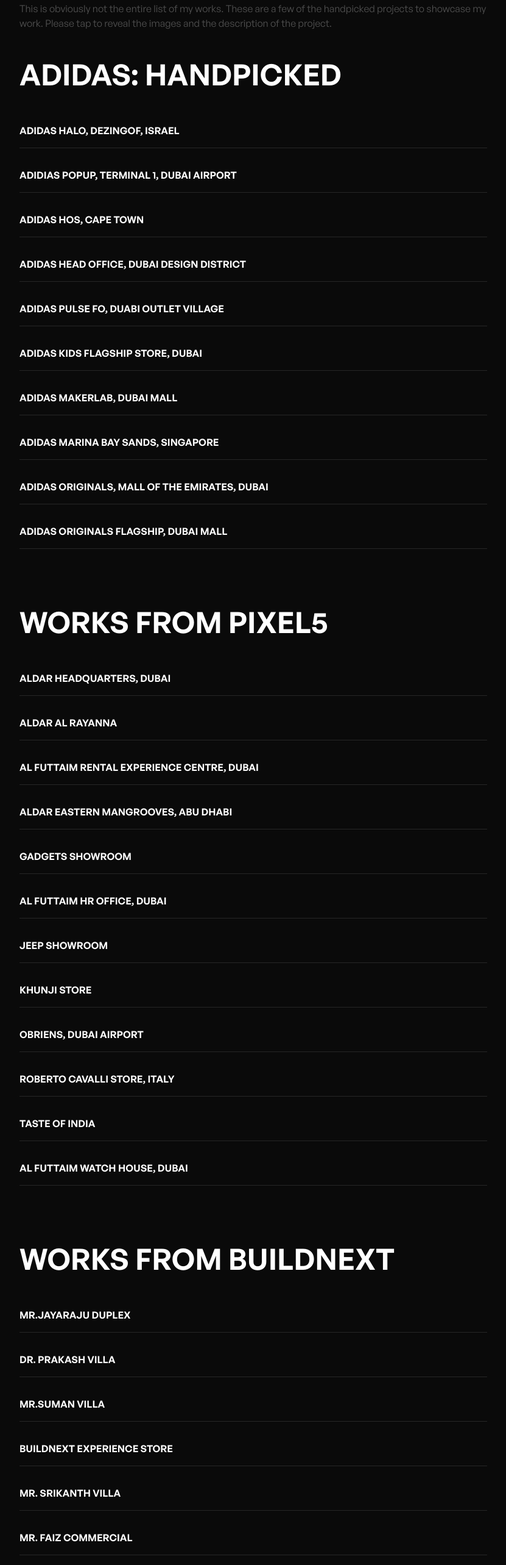
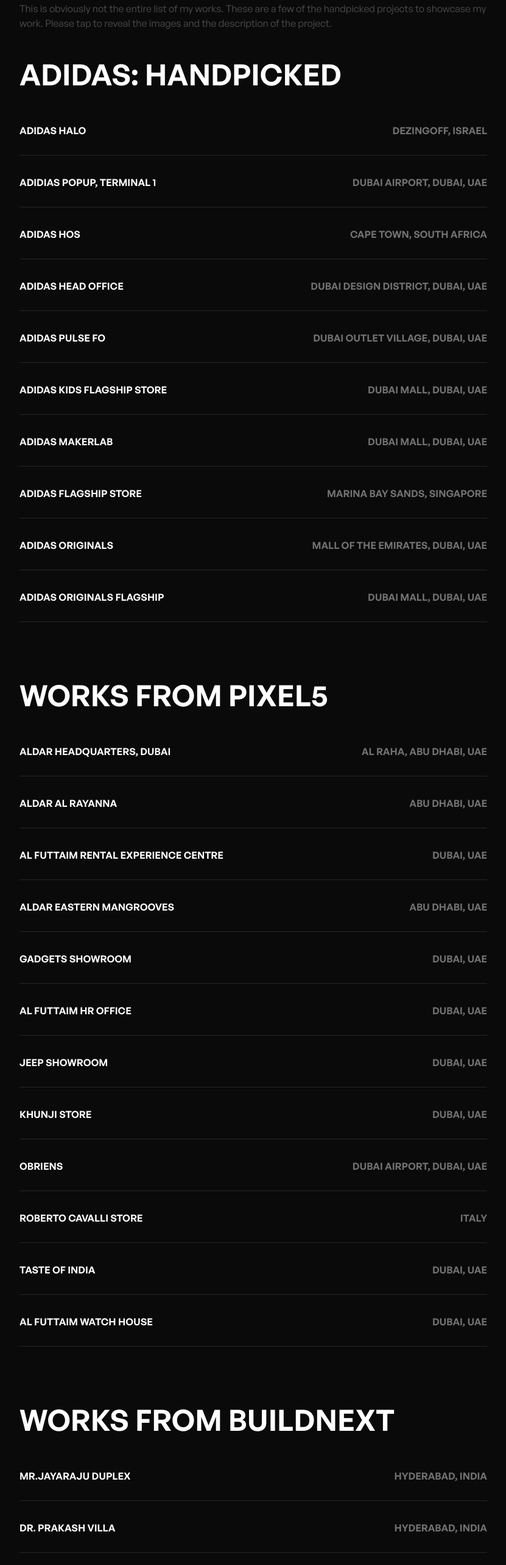
Before and after one commit to 1580-RanaV/thevjs, a Next.js app: page /work in a window 1280 px wide. Shown: the part 218-2784 px from the top of the page at 61% size, without its empty margins (224-1055 px from the left). Built offline with nearby package versions, Linux system fonts and the light colour scheme.

Commit message:
work - locations added new

```diff
--- a/src/app/components/Adidas.jsx
+++ b/src/app/components/Adidas.jsx
@@ -6,7 +6,8 @@ const Adidas = () => {
 
   const workDetails = [
     {
-      title: 'adidas halo, dezingof, israel',
+      title: 'adidas halo',
+      place:'dezingoff, israel',
       description: 'For the Adidas Halo flagship store in Israel, I designed the first flagship location in the country, featuring an expansive floor plate to accommodate diverse store segments. A key aspect of the design was the creation of distinct, engaging zones, including dedicated areas for womens apparel, football gear, Originals, and more. I placed significant emphasis on the spatial aesthetics and functionality of these zones to enhance the stores overall atmosphere. The façades dynamic curvature plays a pivotal role, as it presents a striking and continuous view of the store from the road, effectively drawing attention and showcasing the brands identity.',
       images: [
         '/adidas/dezingoff/pic (1).jpeg',
@@ -18,7 +19,8 @@ const Adidas = () => {
     },
 
     {
-        title: 'adidias popup, terminal 1, dubai airport',
+        title: 'adidias popup, terminal 1',
+        place:'dubai airport, dubai, uae',
         description: 'For the Adidas pop-up store at Dubai Airport Terminal A, I designed a compact, striking space with a perforated screen façade that captures attention and creates a dynamic experience, drawing travelers into the store amidst the busy terminal.',
         images: [
           '/adidas/airport/pic (2).png',
@@ -30,7 +32,8 @@ const Adidas = () => {
       },
 
     {
-    title: 'adidas hos, cape town',
+    title: 'adidas hos',
+    place:'cape town, south africa',
     description: 'At Cape Towns Canal Walk Mall, I developed one of the first Home of Sport (HOS) concepts in the country, focusing on an accessible, intriguing design with a seamless façade integration. By optimizing layout and incorporating innovative elements, I created a unique, immersive space that enhances the overall shopping experience while showcasing the HOS brand.',
     images: [
         '/adidas/canalwalk/live.jpg',
@@ -44,7 +47,8 @@ const Adidas = () => {
     },
 
     {
-        title: 'adidas head office, dubai design district',
+        title: 'adidas head office',
+        place:'dubai design district, dubai, uae',
         description: 'For the Adidas MENA headquarters redesign, I revamped two floors by blending traditional and modern elements, integrating regional art, optimizing lighting, and utilizing unused spaces to create a functional, engaging, and locally reflective workspace.',
         images: [
             '/adidas/d3/pic (1).png',
@@ -56,7 +60,8 @@ const Adidas = () => {
     },
 
     {
-        title: 'adidas pulse fo, duabi outlet village',
+        title: 'adidas pulse fo',
+        place:'dubai outlet village, dubai, uae',
         description: 'The Pulse Factory Outlet, the largest store of its kind in the region, is located in Dubai Outlet Village. I creatively adapted the design to harmonize with the existing elevation, reimagining the façade to enhance visual appeal while maintaining coherence with the surrounding environment, resulting in a striking and cohesive presence.',
         images: [
             '/adidas/fopulse/pic (1).png',
@@ -68,7 +73,8 @@ const Adidas = () => {
     },
 
     {
-        title: 'adidas kids flagship store, dubai',
+        title: 'adidas kids flagship store',
+        place:'dubai mall, dubai, uae',
         description: 'The Kids Store Concept, the first flagship store for children in the region, uses a vibrant material palette to reflect its playful audience. The design features a dynamic, parametric cash desk backwall, developed with architect Arturo Tedeschi, adding architectural depth and enhancing the customer experience.',
         images: [
             '/adidas/kidsdm/pic (1).png',
@@ -79,7 +85,8 @@ const Adidas = () => {
     },
 
     {
-        title: 'adidas makerlab, dubai mall',
+        title: 'adidas makerlab',
+        place:'dubai mall, dubai, uae',
         description: 'For the Customization Zone in the Maker Lab, I designed bespoke furniture to enhance the customer experience. The space allows patrons to interact with artists while personalizing items, with the furniture crafted to facilitate seamless interactions and reflect the zones creative nature, creating a memorable experience for visitors.',
         images: [
             '/adidas/makerlab/pic (1).png',
@@ -92,7 +99,8 @@ const Adidas = () => {
     },
 
     {
-        title: 'adidas marina bay sands, singapore',
+        title: 'adidas flagship store',
+        place:'marina bay sands, singapore',
         description: 'The Home of Sport flagship store at Marina Bay Sands features a striking design with a curving façade and a central column transformed into an art element. This design draws attention while optimizing space with a footwear trial area, enhancing the stores appeal and the overall shopping experience.',
         images: [
             '/adidas/marina/pic (2).png',
@@ -105,7 +113,8 @@ const Adidas = () => {
     },
 
     {
-        title: 'adidas originals, mall of the emirates, dubai',
+        title: 'adidas originals',
+        place:'mall of the emirates, dubai, uae',
         description: 'The Originals Concept store, the first of its kind in the UAE and the Middle East, features a design inspired by the brands guidelines and regional sand dunes. The contour art, displayed on the back of the footwear walls and enhanced with cove lighting, highlights the intricate dune formations I personally drafted from sketches to the final model, bringing the design element to life.',
         images: [
             '/adidas/ocs/pic (1).png',
@@ -117,7 +126,8 @@ const Adidas = () => {
     },
 
     {
-        title: 'adidas originals flagship, dubai mall',
+        title: 'adidas originals flagship',
+        place: 'dubai mall, Dubai, uae',
         description: 'The Originals Concept store at Dubai Mall is one of the largest flagship stores globally and the first of its kind. I revamped the customer activation zones, designing engaging areas that reflect the brands identity and enhance the immersive shopping experience, aligning with the stores prestigious status and innovative offerings.',
         images: [
             '/adidas/ofsdm/pic (1).png',
@@ -136,14 +146,24 @@ const Adidas = () => {
   return (
     <div className="space-y-4">
       {workDetails.map((work, index) => (
-        <div key={index} className="border-b border-neutral-800">
+        <div
+        onClick={() => toggleWork(index)}
+        key={index}
+        className="border-b border-neutral-800 hover:cursor-pointer">
           {/* Project Title */}
+          <div className='flex justify-between'>
           <h1
             onClick={() => toggleWork(index)}
             className="font-semibold uppercase cursor-pointer py-4 hover:text-neutral-500 transition-colors"
           >
             {work.title}
           </h1>
+          <span
+          onClick={() => toggleWork(index)}
+          className="mb-3 font-semibold uppercase text-neutral-500 cursor-pointer py-4 hover:text-neutral-500 transition-colors">
+            {work.place}
+          </span>
+          </div>
 
           {/* Project Details */}
           {openWork === index && (
--- a/src/app/components/ExperienceEntry.jsx
+++ b/src/app/components/ExperienceEntry.jsx
@@ -3,10 +3,10 @@ import React from 'react';
 const ExperienceEntry = ({ company, location, position }) => {
   return (
     <div className="mt-6 text-justify leading-relaxed">
-      <span className="font-semibold text-base md:text-xl">{company}</span>{' '}
-      <span className="font-regular">|</span>{' '}
-      <span className="font-regular">{location}</span>
-      <span className="block text-neutral-400 font-regular text-sm md:text-base">
+      <span className="font-semibold text-lg md:text-xl">{company}</span>{' '}
+      <span className="font-regular text-xl">|</span>{' '}
+      <span className="font-regular text-lg">{location}</span>
+      <span className="block text-neutral-400 text-lg md:text-lg">
         {position}
       </span>
     </div>
--- a/src/app/components/Freelance.jsx
+++ b/src/app/components/Freelance.jsx
@@ -7,6 +7,7 @@ const Freelance = () => {
   const workDetails = [
     {
       title: 'MR.JAYARAJU DUPLEX',
+      place:'hyderabad, India',
       description: 'This duplex proposal in Hyderabad, designed for a family of 4-6 members, includes a formal living room, kitchen, dining area, three bedrooms, and a family living area. A cozy family sit-out lawn with landscaping and a distinctive striped elevation feature create a warm, inviting environment that fosters family togetherness while balancing functionality and aesthetics.',
       images: [
         '/buildnext/img1.jpg',
@@ -18,6 +19,7 @@ const Freelance = () => {
     },
     {
       title: 'dr. prakash villa',
+      place:'hyderabad, India',
       description: 'This large-scale proposal in Hyderabad, designed for a family of 7-8 members, includes a formal living room, kitchen, dining area, five bedrooms, a family living area, and a gym. A key feature is the exterior family deck with landscaped stairs leading to the main entrance. The design also addresses the challenge of raising the plinth level to 7-9 feet, requiring careful planning and execution.',
       images: [
         '/buildnext/img6.jpg',
@@ -29,6 +31,7 @@ const Freelance = () => {
     },
     {
       title: 'MR.suman villa',
+      place:'hyderabad, India',
       description: 'This modern villa proposal in Hyderabad, designed for a family of 5-6 members, embraces innovative design with a dynamic play of levels. Skylights above the internal staircase enhance visual interest and natural light, reflecting the clients encouragement of creative experimentation in the design.',
       images: [
         '/buildnext/3-1.jpg',
@@ -41,6 +44,7 @@ const Freelance = () => {
     },
     {
       title: 'buildnext experience store',
+      place:'vizag, India',
       description: 'I designed the office and experience store for Buildnext in Vizag, aligning with the companys goal to expand into central India. The design features a simple, crisp office space that blends functionality with aesthetics, creating an inviting atmosphere that seamlessly integrates the professional environment with a customer-centric experience.',
       images: [
         '/buildnext/4-1.jpg',
@@ -52,6 +56,7 @@ const Freelance = () => {
     },
     {
       title: 'mr. srikanth villa',
+      place:'vizag, India',
       description: 'The client requested a residence with three bedrooms, a simple kitchen, and separate living and dining areas. The challenge was the small trapezoidal plot, requiring innovative design solutions to efficiently configure the spaces while incorporating small yet impactful design features.',
       images: [
         '/buildnext/5-1.jpg',
@@ -62,6 +67,7 @@ const Freelance = () => {
     },
     {
       title: 'mr. faiz commercial',
+      place:'hyderabad, India',
       description: 'The commercial building is designed to house a co-working space for small and medium-sized offices, featuring the latest support technology and services to enhance the working environment and provide efficiency for its users.',
       images: [
         '/buildnext/6-1.jpg',
@@ -73,6 +79,7 @@ const Freelance = () => {
     },
     {
       title: 'mr. raja villa',
+      place:'hyderabad, India',
       description: 'The modern villa design emphasizes openness and a strong connection to nature, starting with the living areas on the first floor and extending vertically. It blends raw, modern Indian materials with Western influences, creating a unique and cohesive aesthetic.',
       images: [
         '/buildnext/7-2.jpg',
@@ -91,14 +98,24 @@ const Freelance = () => {
   return (
     <div className="space-y-4">
       {workDetails.map((work, index) => (
-        <div key={index} className="border-b border-neutral-800">
+        <div
+        onClick={() => toggleWork(index)}
+        key={index}
+        className="border-b border-neutral-800 hover:cursor-pointer">
           {/* Project Title */}
+          <div className='flex justify-between'>
           <h1
             onClick={() => toggleWork(index)}
             className="font-semibold uppercase cursor-pointer py-4 hover:text-neutral-500 transition-colors"
           >
             {work.title}
           </h1>
+          <span
+          onClick={() => toggleWork(index)}
+          className="mb-3 font-semibold uppercase text-neutral-500 cursor-pointer py-4 hover:text-neutral-500 transition-colors">
+            {work.place}
+          </span>
+          </div>
 
           {/* Project Details */}
           {openWork === index && (
--- a/src/app/components/Pixel.jsx
+++ b/src/app/components/Pixel.jsx
@@ -6,6 +6,7 @@ const Freelance = () => {
   const workDetails = [
     {
       title: 'aldar headquarters, dubai',
+      place:'al raha, abu dhabi, uae',
       description: 'For the Aldar HQ building in Abu Dhabi, I developed a simple yet impactful design that utilizes circles and overlapping forms to create a dynamic landscape. The design takes full advantage of the natural context, introducing elements that captivate and engage users of the space. By incorporating innovative materials and design sources, the project aims to upscale the landscape and redefine the area with a modern aesthetic. The circular motifs and overlaps not only enhance visual interest but also foster a sense of fluidity and harmony within the space. This approach ensures that the landscape complements the architectural integrity of the headquarters while offering a sophisticated and inviting environment for all who experience it.',
       images: [
         '/pixel/aldar/pic1.PNG',
@@ -19,6 +20,7 @@ const Freelance = () => {
 
     {
         title: 'aldar al rayanna',
+        place:'abu dhabi, uae',
         description: 'For the prestigious Aldar Group in Abu Dhabi, I led a community development project that included comprehensive design and planning for the entire neighborhood. The project involved implementing innovative approaches to enhance the user experience and creating a holistic development strategy for the housing zones. By focusing on integrating modern design principles with community needs, the project aimed to foster a vibrant and cohesive living environment. This approach ensured that every aspect of the development—from layout to amenities—was thoughtfully designed to promote a high quality of life and a strong sense of community.',
         images: [
           '/pixel/alrayanna/pic (1).png',
@@ -31,7 +33,8 @@ const Freelance = () => {
     },
 
     {
-        title: 'al futtaim rental experience centre, dubai',
+        title: 'al futtaim rental experience centre',
+        place:'dubai, uae',
         description: 'The experience center design embraces minimalism, enhancing customer engagement with thoughtful ideas and materials. Clean lines, open spaces, and a neutral palette create a serene environment, while natural materials add warmth. The layout ensures seamless flow, with functional elements and subtle technology integration that complement the minimalist aesthetic.',
         images: [
           '/pixel/arec/pic (2).png',
@@ -42,7 +45,8 @@ const Freelance = () => {
     },
 
     {
-        title: 'aldar eastern mangrooves, abu dhabi',
+        title: 'aldar eastern mangrooves',
+        place:'abu dhabi, uae',
         description: 'For the prestigious Aldar Group in Abu Dhabi, I led a comprehensive community development project that focused on overall design and planning. The project employed innovative approaches to enhance user experience, integrating modern design principles with a holistic development strategy for the housing zones. By considering various aspects of community living and incorporating cutting-edge design solutions, the project aimed to create a cohesive and vibrant environment. The result is a thoughtfully developed community that fosters a high quality of life and supports the dynamic needs of its residents.',
         images: [
           '/pixel/eastern/pic (1).png',
@@ -58,6 +62,7 @@ const Freelance = () => {
 
     {
         title: 'gadgets showroom',
+        place:'dubai, uae',
         description: 'For the large-scale tech store in Mall of Oman, I led a retail design project focusing on space optimization, creating an engaging layout that enhances accessibility and improves the shopping experience.',
         images: [
           '/pixel/gadgets/pic (1).png',
@@ -69,7 +74,8 @@ const Freelance = () => {
     },
 
     {
-        title: 'al futtaim hr office, dubai',
+        title: 'al futtaim hr office',
+        place:'dubai, uae',
         description: 'The Al Futtaim HR Office project began with in-depth research and consultations to understand the clients vision and requirements. By utilizing AI technology, we optimized space movement and visibility, simulating various layouts to enhance flow and spatial awareness. A comprehensive SWOT analysis informed the design strategy, addressing key areas for improvement and guiding the creation of a calculated design structure that maximized the spaces potential while overcoming limitations. Modern materials and methods were selected for their durability, sustainability, and visual appeal, incorporating the latest advancements in interior design. The thoughtful curation of color combinations and material choices contributed to a harmonious and inviting environment. The project successfully transformed the space into a visually stunning and functional office, reflecting the clients unique personality and needs through the integration of AI and modern design principles.',
         images: [
           '/pixel/hr-office/pic1.png',
@@ -82,6 +88,7 @@ const Freelance = () => {
 
     {
         title: 'jeep showroom',
+        place:'dubai, uae',
         description: 'The Jeep showroom in Dubai reflects the brans rugged spirit, using nature-inspired materials and wood wave patterns to evoke the desert landscape. The design blends modern aesthetics with Jeep adventurous essence, creating a dynamic space that showcases vehicles while immersing customers in the brands identity.',
         images: [
           '/pixel/jeep/pic (1).png',
@@ -95,6 +102,7 @@ const Freelance = () => {
 
     {
         title: 'khunji store',
+        place:'dubai, uae',
         description: 'For the Abhaya store, I integrated Wabi Sabi aesthetics to create a serene environment with accent-lit niches showcasing products and furniture that blend natural beauty with simplicity, offering an elegant and tranquil shopping experience.',
         images: [
           '/pixel/khunji/pic (1).png',
@@ -106,7 +114,8 @@ const Freelance = () => {
     },
 
     {
-        title: 'obriens, dubai airport',
+        title: 'obriens',
+        place:'dubai airport, dubai, uae',
         description: 'For the Dubai Airport Terminal 1 food court, I prioritized optimal spatial arrangement with diverse seating options, minimal lighting details, and subtle color schemes, creating an inviting ambiance that enhances the dining experience in a busy airport setting.',
         images: [
           '/pixel/obriens/pic (1).png',
@@ -118,7 +127,8 @@ const Freelance = () => {
     },
 
     {
-        title: 'roberto cavalli store, italy',
+        title: 'roberto cavalli store',
+        place:'italy',
         description: 'For the mid-scale Roberto Cavalli retail store located in Italy, I adhered closely to the brand guidelines and motifs to create a design that resonates with customers. The store features bold and impactful aesthetics, achieved through the use of substantial, heavy-looking furniture and sophisticated wall finishes. The choice of materials was carefully selected to enhance the stores dramatic and luxurious outlook, reflecting the brand’s opulent style. This design approach ensures a striking and memorable shopping environment that aligns with Roberto Cavallis iconic image and appeals to its discerning clientele.',
         images: [
           '/pixel/roberto/pic (1).png',
@@ -131,6 +141,7 @@ const Freelance = () => {
 
     {
         title: 'taste of india',
+        place:'dubai, uae',
         description: 'For the fine dining Indian cuisine restaurant in Portugal, I crafted a design that emphasizes meticulous attention to detail across all key aspects. The use of a dark theme throughout the space enhances the fine dining experience by creating a rich and intimate atmosphere. Accent lighting highlights the dining areas, while artfully placed feature items—such as portraits, traditional jars, and other culturally resonant elements—reinforce the restaurants Indian roots. This thoughtful design approach not only enriches the dining experience but also provides a visually captivating and immersive environment that celebrates Indian heritage.',
         images: [
           '/pixel/toi/pic (1).png',
@@ -142,7 +153,8 @@ const Freelance = () => {
     },
 
     {
-        title: 'al futtaim watch house, dubai',
+        title: 'al futtaim watch house',
+        place:'dubai, uae',
         description: 'The authentic watch store, a unit by Al Futtaim Group, is designed to offer a luxurious and refined shopping experience. The design emphasizes simplicity and elegance, creating a space that exudes sophistication. By incorporating natural and rich materials, the store achieves a timeless and high-end feel that enhances the customers purchasing journey. The understated design approach ensures that the focus remains on the luxury watches while providing a seamless and immersive environment for discerning customers.',
         images: [
           '/pixel/watch-house/pic (6).png',
@@ -161,14 +173,24 @@ const Freelance = () => {
   return (
     <div className="space-y-4">
       {workDetails.map((work, index) => (
-        <div key={index} className="border-b border-neutral-800">
+        <div
+        onClick={() => toggleWork(index)}
+        key={index}
+        className="border-b border-neutral-800 hover:cursor-pointer">
           {/* Project Title */}
+          <div className='flex justify-between'>
           <h1
             onClick={() => toggleWork(index)}
             className="font-semibold uppercase cursor-pointer py-4 hover:text-neutral-500 transition-colors"
           >
             {work.title}
           </h1>
+          <span
+          onClick={() => toggleWork(index)}
+          className="mb-3 font-semibold uppercase text-neutral-500 cursor-pointer py-4 hover:text-neutral-500 transition-colors">
+            {work.place}
+          </span>
+          </div>
 
           {/* Project Details */}
           {openWork === index && (
```
